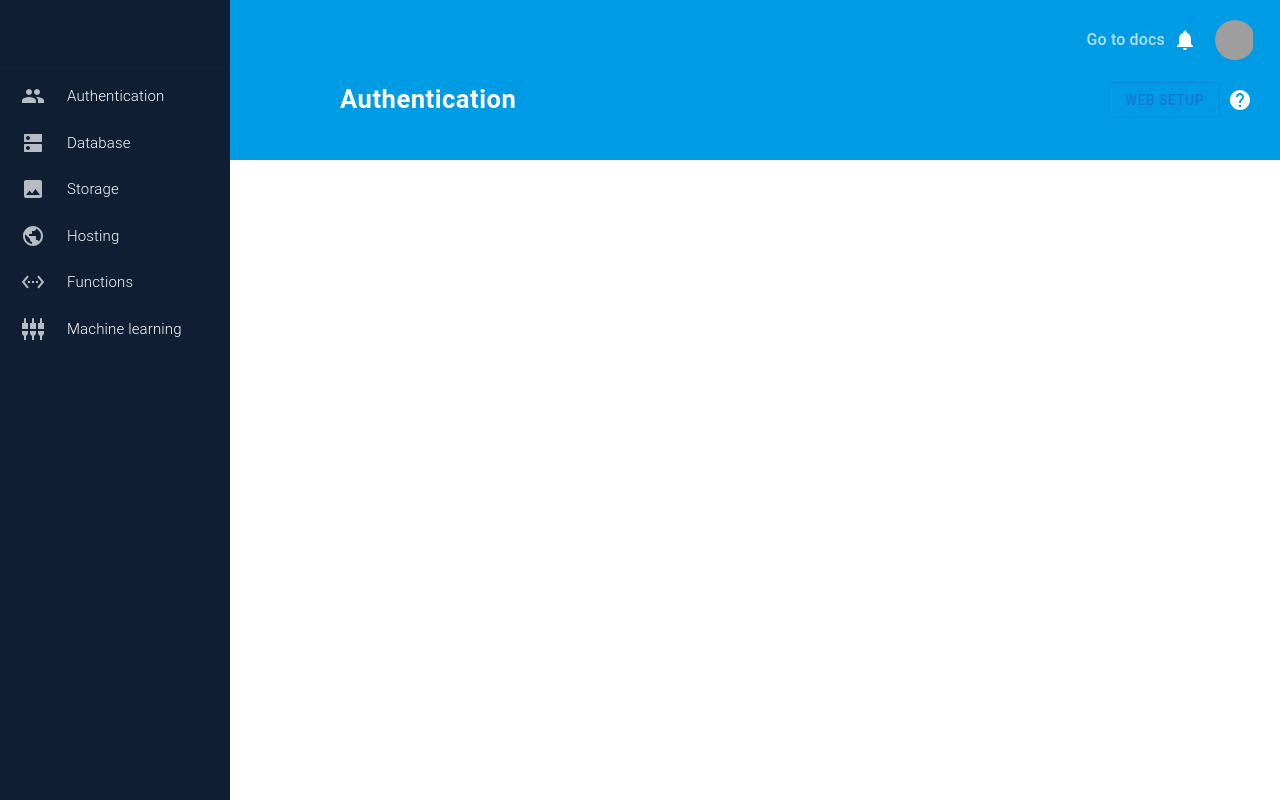
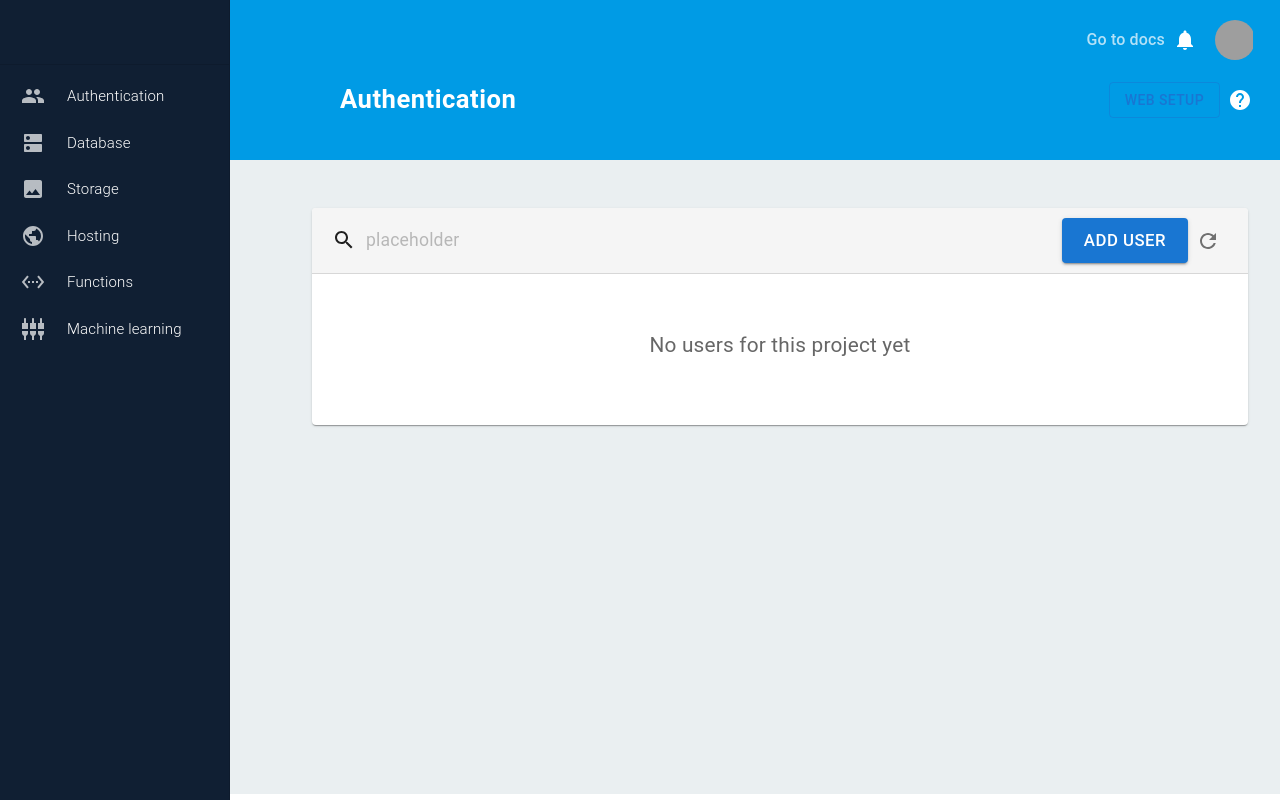
Before and after one commit to Lahirutech/myreactdashboard, a React (Create React App) app: page /authentication in a window 1280 px wide. Built offline with nearby package versions, Linux system fonts and the light colour scheme; grey boxes are pictures that could not be loaded.

Commit message:
add the card to authentication page

```diff
--- a/package.json
+++ b/package.json
@@ -12,6 +12,7 @@
     "@testing-library/user-event": "^13.5.0",
     "react": "^18.2.0",
     "react-dom": "^18.2.0",
+    "react-hook-form": "^7.34.2",
     "react-router-dom": "^6.3.0",
     "react-scripts": "5.0.1",
     "web-vitals": "^2.1.4"
--- a/src/components/pages/Authentication/Authentication.js
+++ b/src/components/pages/Authentication/Authentication.js
@@ -1,12 +1,80 @@
-import { Avatar, Badge, Grid, Menu, MenuItem } from '@mui/material'
+import { Avatar, Badge, Box, Grid, IconButton, Input, Menu, MenuItem, Typography } from '@mui/material'
 import React, { useState } from 'react'
 import CommonButton from '../../common/commonButton/CommonButton'
+import SearchIcon from '@mui/icons-material/Search';
+import Card from '@mui/material/Card';
+import RefreshIcon from '@mui/icons-material/Refresh';
+import GridWrapper from '../../common/GridWrapper/GridWrapper';
+import SearchBar from '../../common/SearchBar/SearchBar';
+import BasicCard from '../../common/BasicCard/BasicCard';
+
 export default function Authentication() {
+  const cardStyles = {
+    cardHeader: {
+      display: 'flex',
+      flexDirection: 'row',
+      alignItems: 'center',
+      justifyContent: 'space-between',
+      paddingLeft: '20px',
+      paddingRight: '20px',
+      height: '65px',
+      backgroundColor: '#f5f5f5',
+      borderBottom: '1px solid rgba(0, 0, 0, 0.12)',
+
+
+    },
+    addUserButton: {
+      fontSize: '1.05rem',
+    },
+  }
+
+  const getHeader = () => {
+    const handleChange = (value) => {
+      console.log(value);
+    };
+
+    const addUser = () => {
+      console.log('click')
+    };
+
+    return (
+      <Box sx={cardStyles.cardHeader}>
+        <SearchBar
+          placeholder="placeholder"
+          onChange={(e) => handleChange(e)}
+          searchBarWidth="720px" />
+        <Box>
+          <CommonButton onClick={addUser}
+            size="large"
+            variant="contained" sx={cardStyles.addUserButton}> Add user</CommonButton>
+          <IconButton>
+            <RefreshIcon />
+          </IconButton>
+        </Box>
+      </Box>
+    )
+
+  }
+
+  const getContent = () => (<Typography
+    align="center"
+    sx={{ margin: '40px 16px', color: 'rgba(0, 0, 0, 0.6)', fontSize: '1.3rem' }}
+  >
+    No users for this project yet
+  </Typography>
+  )
+
+
 
 
   return (
-    <Grid item xs={8}>
+    <GridWrapper >
+      {/* card component */}
+      <BasicCard
+        header={getHeader()}
+        content={getContent()} />
 
-    </Grid>
+
+    </GridWrapper>
   )
 }
```
Also changed, not shown: 1 other file (tests, documents, lock files or other folders).
